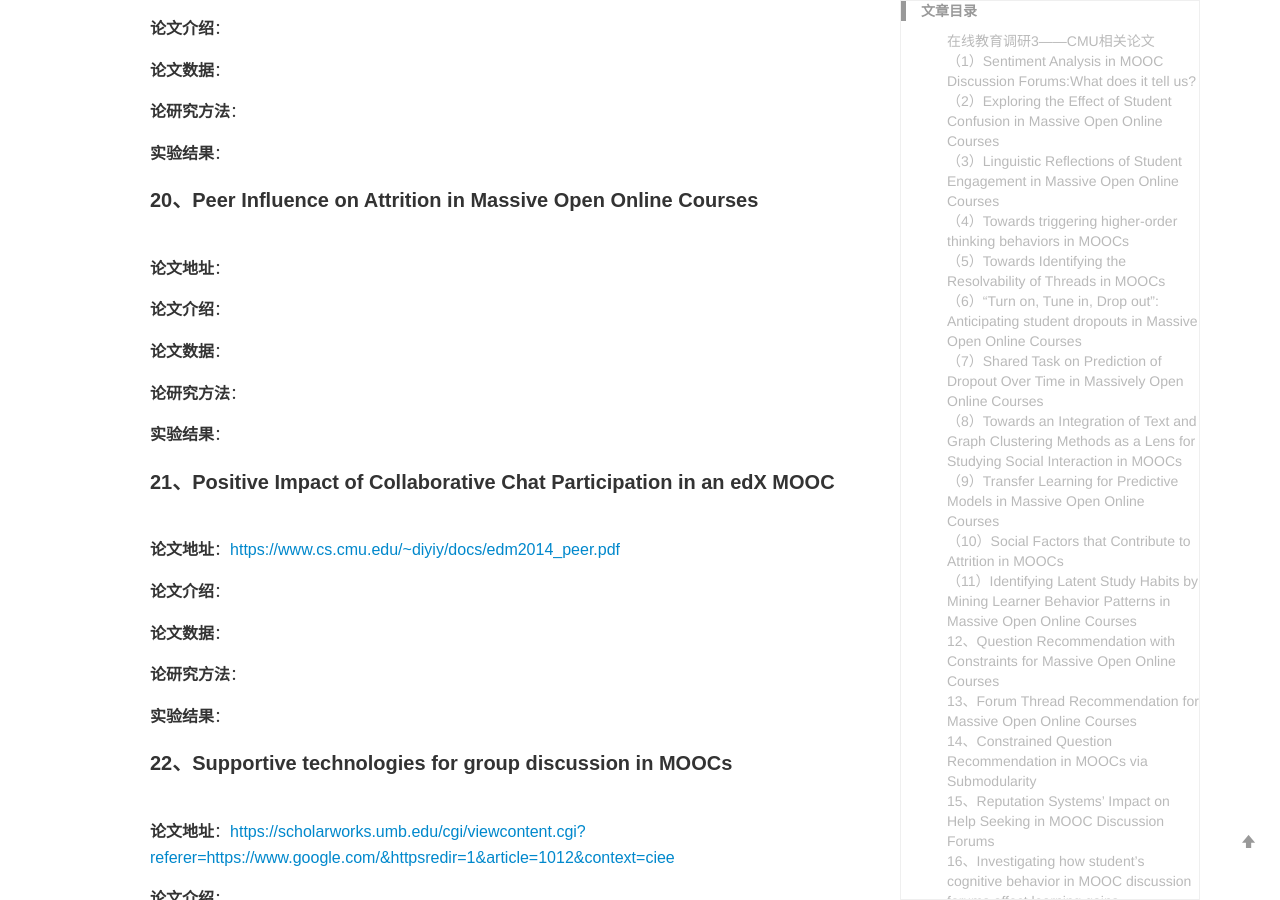
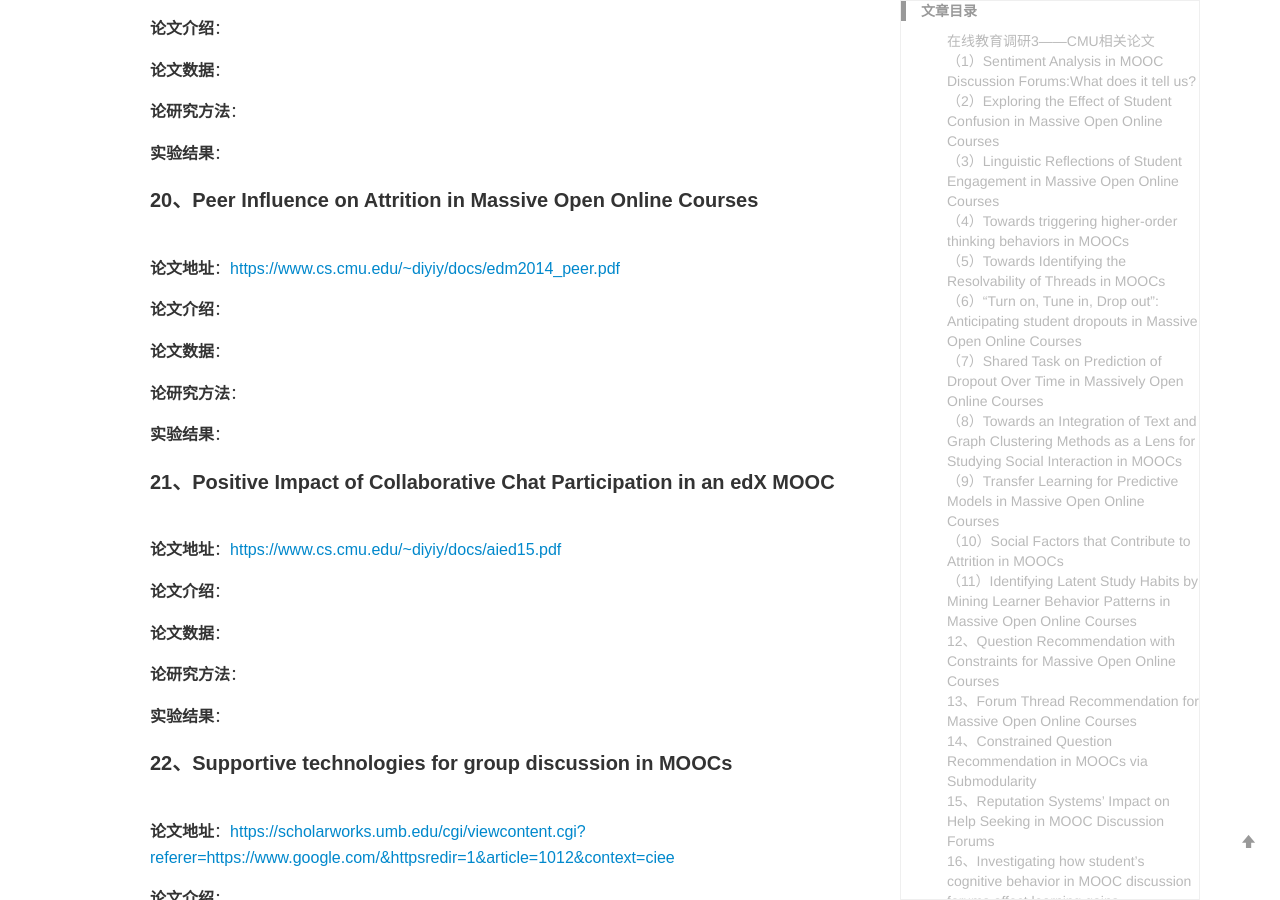
Before and after one commit to yuanmingchen/yuanmingchen.github.io, a Jekyll site: the page built from _posts/2019-05-20-mooc-survey3.md, in a window 1280 px wide and 900 px high, scrolled down 20373 px. Built offline with Jekyll 4.4.1, drawn with Linux system fonts in a browser that asks for light colours; formulas are drawn with MathJax 3; comment, search, counter and statistics services are not loaded; some of the changed lines change nothing that is shown.

Commit message:
Updates _posts/2019-05-20-mooc-survey3.md
Auto commit by GitBook Editor

```diff
--- a/_posts/2019-05-20-mooc-survey3.md
+++ b/_posts/2019-05-20-mooc-survey3.md
@@ -570,7 +570,8 @@
 
 
 #### 20、Peer Influence on Attrition in Massive Open Online Courses
-**论文地址**：
+**论文地址**：<https://www.cs.cmu.edu/~diyiy/docs/edm2014_peer.pdf>
+
 
 
 **论文介绍**：
@@ -586,7 +587,7 @@
 
 
 #### 21、Positive Impact of Collaborative Chat Participation in an edX MOOC
-**论文地址**：<https://www.cs.cmu.edu/~diyiy/docs/edm2014_peer.pdf>
+**论文地址**：<https://www.cs.cmu.edu/~diyiy/docs/aied15.pdf>
 
 
 **论文介绍**：
```
